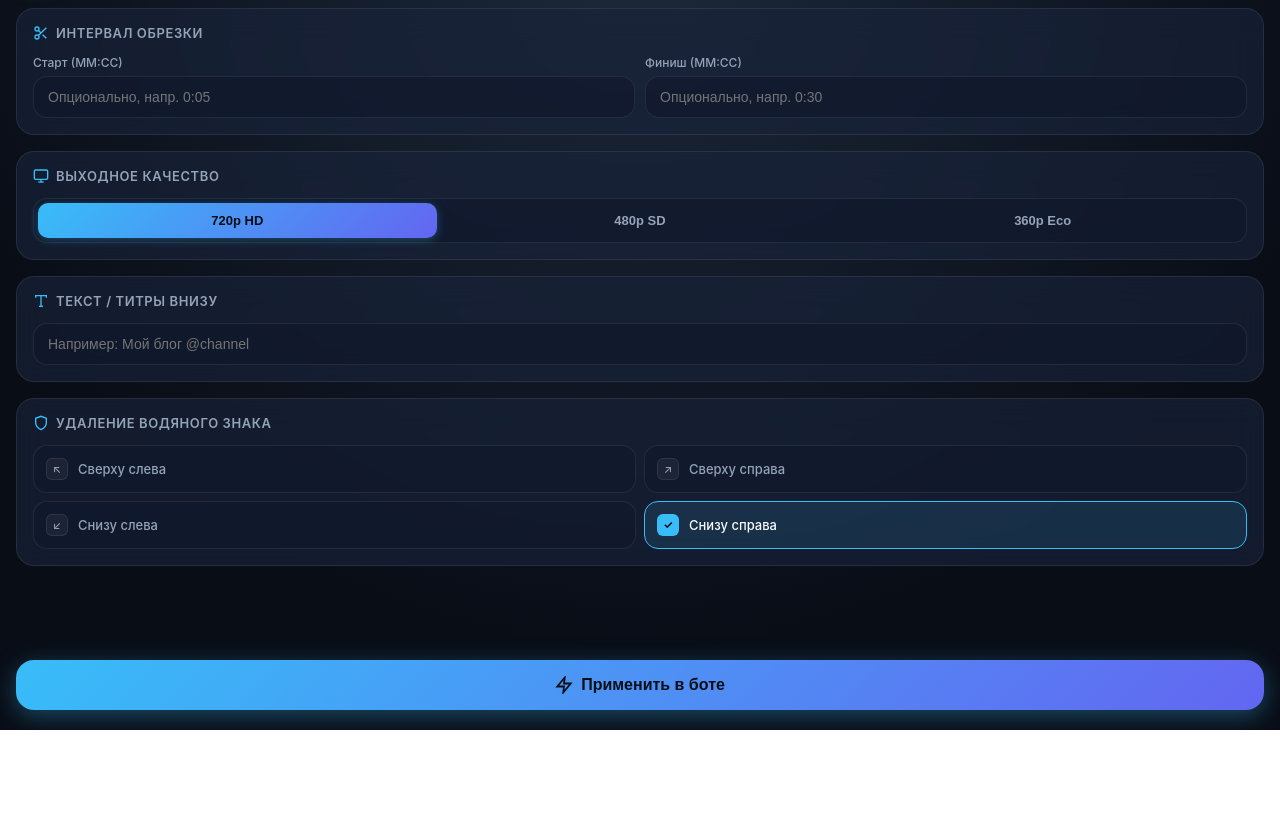
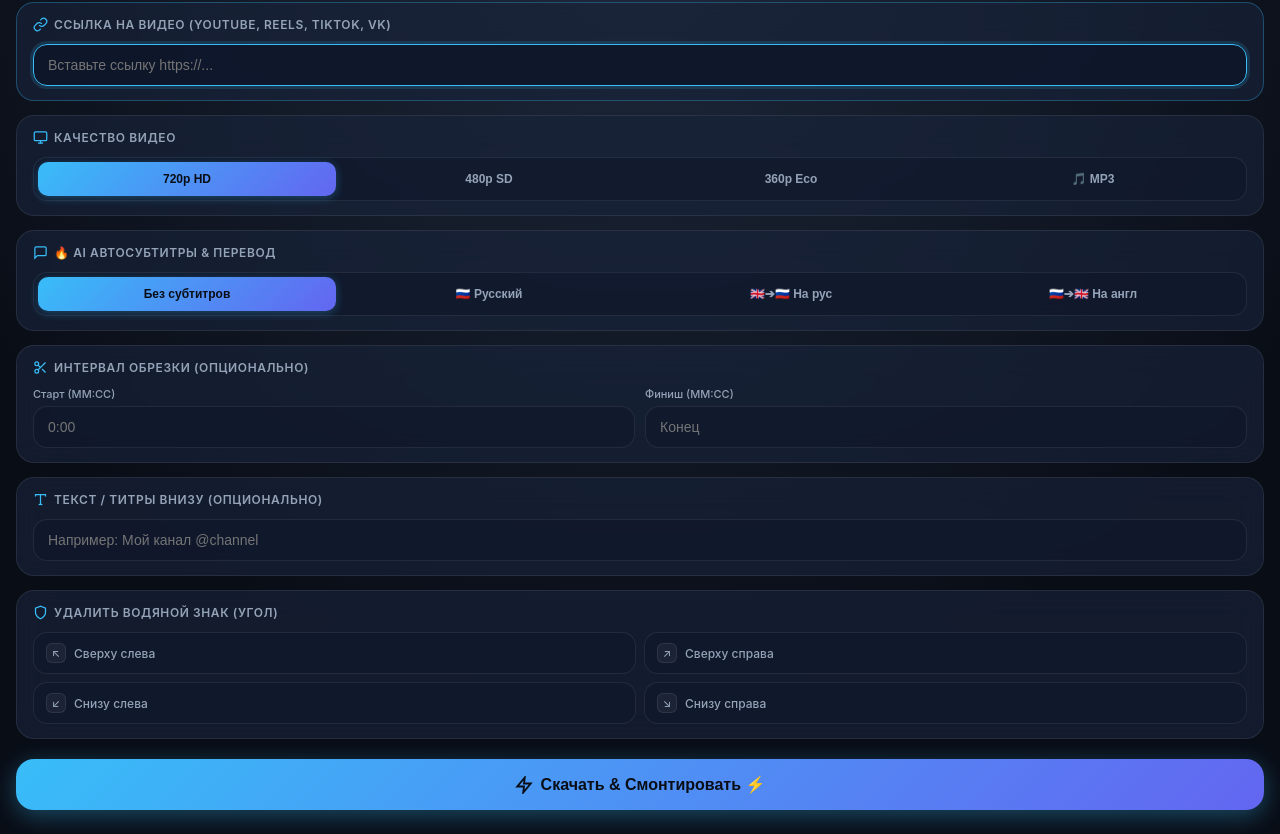
Before and after one commit to elmankur01/video-studio, a plain HTML site: page index.html in a window 1280 px wide. Shown: the part 70-904 px from the top of the page. Before the commit the page ends 800 px from the top, so only its background shows below. Drawn offline with Linux system fonts and the light colour scheme.

Commit message:
Add direct URL input and all-in-one pipeline in Mini App

```diff
--- a/index.html
+++ b/index.html
@@ -20,10 +20,6 @@
             --accent-gradient: linear-gradient(135deg, #38bdf8 0%, #6366f1 100%);
             --accent-glow: 0 0 20px rgba(56, 189, 248, 0.25);
 
-            --success: #34d399;
-            --danger: #f87171;
-
-            --radius-sm: 10px;
             --radius-md: 14px;
             --radius-lg: 18px;
             --radius-pill: 9999px;
@@ -44,21 +40,20 @@
             background: radial-gradient(circle at 50% 0%, #1e293b 0%, var(--bg-color) 70%);
             color: var(--text-main);
             padding: 16px;
-            padding-bottom: calc(20px + env(safe-area-inset-bottom, 20px));
+            padding-bottom: calc(24px + env(safe-area-inset-bottom, 20px));
             min-height: 100vh;
             display: flex;
             flex-direction: column;
-            gap: 16px;
+            gap: 14px;
             overflow-x: hidden;
             -webkit-font-smoothing: antialiased;
         }
 
-        /* Header */
         .header {
             display: flex;
             align-items: center;
             justify-content: space-between;
-            padding: 4px 2px;
+            padding: 2px 2px;
         }
 
         .brand {
@@ -99,70 +94,43 @@
             font-size: 11px;
             font-weight: 600;
             text-transform: uppercase;
-            letter-spacing: 0.5px;
         }
 
-        /* Card Section */
         .card {
             background: var(--card-bg);
             backdrop-filter: blur(16px);
             -webkit-backdrop-filter: blur(16px);
             border: 1px solid var(--card-border);
             border-radius: var(--radius-lg);
-            padding: 16px;
+            padding: 14px 16px;
             display: flex;
             flex-direction: column;
-            gap: 14px;
-            transition: border-color 0.2s ease, transform 0.15s ease;
+            gap: 12px;
+            transition: border-color 0.2s ease;
         }
 
         .card:focus-within {
             border-color: var(--card-border-active);
         }
 
-        .card-header {
-            display: flex;
-            align-items: center;
-            justify-content: space-between;
-        }
-
         .card-title {
-            font-size: 13px;
+            font-size: 12px;
             font-weight: 600;
             color: var(--text-muted);
             text-transform: uppercase;
             letter-spacing: 0.6px;
             display: flex;
             align-items: center;
-            gap: 7px;
+            gap: 6px;
         }
 
         .card-title svg {
-            width: 16px;
-            height: 16px;
+            width: 15px;
+            height: 15px;
             stroke: var(--accent-cyan);
         }
 
-        /* Inputs */
-        .inputs-row {
-            display: grid;
-            grid-template-columns: 1fr 1fr;
-            gap: 10px;
-        }
-
-        .input-box {
-            display: flex;
-            flex-direction: column;
-            gap: 6px;
-        }
-
-        .input-box label {
-            font-size: 12px;
-            font-weight: 500;
-            color: var(--text-muted);
-        }
-
-        input[type="text"] {
+        input[type="text"], input[type="url"] {
             width: 100%;
             background: rgba(15, 23, 42, 0.6);
             border: 1px solid var(--card-border);
@@ -176,13 +144,30 @@
             user-select: text;
         }
 
-        input[type="text"]:focus {
+        input[type="text"]:focus, input[type="url"]:focus {
             border-color: var(--accent-cyan);
             background: rgba(15, 23, 42, 0.85);
             box-shadow: 0 0 0 3px rgba(56, 189, 248, 0.15);
         }
 
-        /* Quality Segmented Control */
+        .inputs-row {
+            display: grid;
+            grid-template-columns: 1fr 1fr;
+            gap: 10px;
+        }
+
+        .input-box {
+            display: flex;
+            flex-direction: column;
+            gap: 5px;
+        }
+
+        .input-box label {
+            font-size: 11px;
+            font-weight: 500;
+            color: var(--text-muted);
+        }
+
         .segmented-control {
             display: flex;
             background: rgba(15, 23, 42, 0.6);
@@ -194,15 +179,15 @@
 
         .segment-btn {
             flex: 1;
-            padding: 10px 8px;
+            padding: 10px 6px;
             border-radius: 10px;
             border: none;
             background: transparent;
             color: var(--text-muted);
-            font-size: 13px;
+            font-size: 12px;
             font-weight: 600;
             cursor: pointer;
-            transition: all 0.2s cubic-bezier(0.4, 0, 0.2, 1);
+            transition: all 0.2s;
             text-align: center;
         }
 
@@ -213,7 +198,6 @@
             box-shadow: 0 2px 10px rgba(56, 189, 248, 0.3);
         }
 
-        /* Corners Grid for Delogo */
         .corner-grid {
             display: grid;
             grid-template-columns: 1fr 1fr;
@@ -224,12 +208,12 @@
             background: rgba(15, 23, 42, 0.5);
             border: 1px solid var(--card-border);
             border-radius: var(--radius-md);
-            padding: 12px;
+            padding: 10px 12px;
             display: flex;
             align-items: center;
-            gap: 10px;
+            gap: 8px;
             color: var(--text-muted);
-            font-size: 13px;
+            font-size: 12px;
             font-weight: 500;
             cursor: pointer;
             transition: all 0.2s;
@@ -242,8 +226,8 @@
         }
 
         .corner-indicator {
-            width: 22px;
-            height: 22px;
+            width: 20px;
+            height: 20px;
             border-radius: 6px;
             background: rgba(255, 255, 255, 0.05);
             border: 1px solid var(--card-border);
@@ -251,7 +235,6 @@
             align-items: center;
             justify-content: center;
             font-size: 11px;
-            transition: all 0.2s;
         }
 
         .corner-btn.active .corner-indicator {
@@ -259,12 +242,6 @@
             color: #090d16;
             border-color: transparent;
             font-weight: bold;
-        }
-
-        /* Submit Button */
-        .action-container {
-            margin-top: auto;
-            padding-top: 8px;
         }
 
         .btn-apply {
@@ -282,89 +259,98 @@
             gap: 8px;
             cursor: pointer;
             box-shadow: 0 6px 24px rgba(56, 189, 248, 0.35);
-            transition: transform 0.15s cubic-bezier(0.4, 0, 0.2, 1), box-shadow 0.15s;
+            transition: transform 0.15s, box-shadow 0.15s;
+            margin-top: 6px;
         }
 
         .btn-apply:active {
             transform: scale(0.975);
             box-shadow: 0 2px 10px rgba(56, 189, 248, 0.2);
         }
-
-        .btn-apply svg {
-            width: 18px;
-            height: 18px;
-            stroke: #090d16;
-            stroke-width: 2.4;
-        }
     </style>
 </head>
 <body>
 
-    <!-- Header -->
     <div class="header">
         <div class="brand">
             <div class="brand-icon">🎬</div>
             <div class="brand-text">
                 <h1>Video Studio Pro</h1>
-                <p>Панель быстрого монтажа</p>
+                <p>Скачивание & AI Монтаж в один клик</p>
             </div>
         </div>
-        <div class="chip">Telegram Native</div>
+        <div class="chip">All-in-One</div>
     </div>
 
-    <!-- 1. Обрезка -->
-    <div class="card">
-        <div class="card-header">
+    <!-- 1. Ссылка на видео -->
+    <div class="card" style="border-color: rgba(56, 189, 248, 0.3);">
         <div class="card-title">
-                <svg viewBox="0 0 24 24" fill="none" stroke="currentColor" stroke-width="2"><circle cx="6" cy="6" r="3"/><circle cx="6" cy="18" r="3"/><line x1="20" y1="4" x2="8.12" y2="15.88"/><line x1="14.47" y1="14.48" x2="20" y2="20"/><line x1="8.12" y1="8.12" x2="12" y2="12"/></svg>
-                Интервал обрезки
+            <svg viewBox="0 0 24 24" fill="none" stroke="currentColor" stroke-width="2"><path d="M10 13a5 5 0 0 0 7.54.54l3-3a5 5 0 0 0-7.07-7.07l-1.72 1.71"/><path d="M14 11a5 5 0 0 0-7.54-.54l-3 3a5 5 0 0 0 7.07 7.07l1.71-1.71"/></svg>
+            Ссылка на видео (YouTube, Reels, TikTok, VK)
         </div>
-        </div>
-        <div class="inputs-row">
-            <div class="input-box">
-                <label>Старт (ММ:СС)</label>
-                <input type="text" id="trimStart" placeholder="Опционально, напр. 0:05" inputmode="decimal">
-            </div>
-            <div class="input-box">
-                <label>Финиш (ММ:СС)</label>
-                <input type="text" id="trimEnd" placeholder="Опционально, напр. 0:30" inputmode="decimal">
-            </div>
-        </div>
+        <input type="url" id="videoUrl" placeholder="Вставьте ссылку https://..." autofocus>
     </div>
 
-    <!-- 2. Разрешение -->
+    <!-- 2. Выбор качества -->
     <div class="card">
-        <div class="card-header">
         <div class="card-title">
             <svg viewBox="0 0 24 24" fill="none" stroke="currentColor" stroke-width="2"><rect x="2" y="3" width="20" height="14" rx="2" ry="2"/><line x1="8" y1="21" x2="16" y2="21"/><line x1="12" y1="17" x2="12" y2="21"/></svg>
-                Выходное качество
-            </div>
+            Качество видео
         </div>
         <div class="segmented-control">
             <button class="segment-btn active" onclick="setQuality(this, '720')">720p HD</button>
             <button class="segment-btn" onclick="setQuality(this, '480')">480p SD</button>
             <button class="segment-btn" onclick="setQuality(this, '360')">360p Eco</button>
+            <button class="segment-btn" onclick="setQuality(this, 'mp3')">🎵 MP3</button>
         </div>
     </div>
 
-    <!-- 3. Наложение текста -->
+    <!-- 3. Вирусные автосубтитры с переводом -->
     <div class="card">
-        <div class="card-header">
+        <div class="card-title">
+            <svg viewBox="0 0 24 24" fill="none" stroke="currentColor" stroke-width="2"><path d="M21 15a2 2 0 0 1-2 2H7l-4 4V5a2 2 0 0 1 2-2h14a2 2 0 0 1 2 2z"/></svg>
+            🔥 AI Автосубтитры & Перевод
+        </div>
+        <div class="segmented-control">
+            <button class="segment-btn active" onclick="setSubtitles(this, 'none')">Без субтитров</button>
+            <button class="segment-btn" onclick="setSubtitles(this, 'ru')">🇷🇺 Русский</button>
+            <button class="segment-btn" onclick="setSubtitles(this, 'trans_ru')">🇬🇧➔🇷🇺 На рус</button>
+            <button class="segment-btn" onclick="setSubtitles(this, 'trans_en')">🇷🇺➔🇬🇧 На англ</button>
+        </div>
+    </div>
+
+    <!-- 4. Обрезка -->
+    <div class="card">
+        <div class="card-title">
+            <svg viewBox="0 0 24 24" fill="none" stroke="currentColor" stroke-width="2"><circle cx="6" cy="6" r="3"/><circle cx="6" cy="18" r="3"/><line x1="20" y1="4" x2="8.12" y2="15.88"/><line x1="14.47" y1="14.48" x2="20" y2="20"/><line x1="8.12" y1="8.12" x2="12" y2="12"/></svg>
+            Интервал обрезки (опционально)
+        </div>
+        <div class="inputs-row">
+            <div class="input-box">
+                <label>Старт (ММ:СС)</label>
+                <input type="text" id="trimStart" placeholder="0:00" inputmode="decimal">
+            </div>
+            <div class="input-box">
+                <label>Финиш (ММ:СС)</label>
+                <input type="text" id="trimEnd" placeholder="Конец" inputmode="decimal">
+            </div>
+        </div>
+    </div>
+
+    <!-- 5. Текст на видео -->
+    <div class="card">
         <div class="card-title">
             <svg viewBox="0 0 24 24" fill="none" stroke="currentColor" stroke-width="2"><polyline points="4 7 4 4 20 4 20 7"/><line x1="9" y1="20" x2="15" y2="20"/><line x1="12" y1="4" x2="12" y2="20"/></svg>
-                Текст / Титры внизу
+            Текст / Титры внизу (опционально)
         </div>
-        </div>
-        <input type="text" id="captionText" placeholder="Например: Мой блог @channel">
+        <input type="text" id="captionText" placeholder="Например: Мой канал @channel">
     </div>
 
-    <!-- 4. Удаление водяного знака -->
+    <!-- 6. Удаление знака -->
     <div class="card">
-        <div class="card-header">
         <div class="card-title">
             <svg viewBox="0 0 24 24" fill="none" stroke="currentColor" stroke-width="2"><path d="M12 22s8-4 8-10V5l-8-3-8 3v7c0 6 8 10 8 10z"/></svg>
-                Удаление водяного знака
-            </div>
+            Удалить водяной знак (угол)
         </div>
         <div class="corner-grid">
             <div class="corner-btn" onclick="toggleCorner(this, 'tl')">
@@ -379,20 +365,18 @@
                 <div class="corner-indicator">↙</div>
                 <span>Снизу слева</span>
             </div>
-            <div class="corner-btn active" onclick="toggleCorner(this, 'br')">
-                <div class="corner-indicator">✓</div>
+            <div class="corner-btn" onclick="toggleCorner(this, 'br')">
+                <div class="corner-indicator">↘</div>
                 <span>Снизу справа</span>
             </div>
         </div>
     </div>
 
-    <!-- Action -->
-    <div class="action-container">
+    <!-- Кнопка запуска -->
     <button class="btn-apply" onclick="applyChanges()">
-            <svg viewBox="0 0 24 24" fill="none" stroke="currentColor"><polygon points="13 2 3 14 12 14 11 22 21 10 12 10 13 2"/></svg>
-            Применить в боте
+        <svg viewBox="0 0 24 24" fill="none" stroke="currentColor" stroke-width="2.5" style="width: 18px; height: 18px;"><polygon points="13 2 3 14 12 14 11 22 21 10 12 10 13 2"/></svg>
+        Скачать & Смонтировать ⚡
     </button>
-    </div>
 
     <script>
         const tg = window.Telegram?.WebApp;
@@ -402,12 +386,20 @@
         }
 
         let currentQuality = "720";
-        let currentDelogo = "br";
+        let currentSubtitles = "none";
+        let currentDelogo = null;
 
         function setQuality(btn, q) {
-            document.querySelectorAll('.segment-btn').forEach(b => b.classList.remove('active'));
+            btn.parentElement.querySelectorAll('.segment-btn').forEach(b => b.classList.remove('active'));
             btn.classList.add('active');
             currentQuality = q;
+            if (tg?.HapticFeedback) tg.HapticFeedback.selectionChanged();
+        }
+
+        function setSubtitles(btn, s) {
+            btn.parentElement.querySelectorAll('.segment-btn').forEach(b => b.classList.remove('active'));
+            btn.classList.add('active');
+            currentSubtitles = s;
             if (tg?.HapticFeedback) tg.HapticFeedback.selectionChanged();
         }
 
@@ -415,7 +407,7 @@
             const isAlreadyActive = btn.classList.contains('active');
             document.querySelectorAll('.corner-btn').forEach(b => {
                 b.classList.remove('active');
-                b.querySelector('.corner-indicator').textContent = b.querySelector('.corner-indicator').getAttribute('data-default') || b.querySelector('.corner-indicator').textContent.replace('✓', getArrow(b));
+                b.querySelector('.corner-indicator').textContent = b.querySelector('.corner-indicator').getAttribute('data-def') || b.querySelector('.corner-indicator').textContent.replace('✓', getArrow(b));
             });
 
             if (!isAlreadyActive) {
@@ -437,10 +429,11 @@
         }
 
         function applyChanges() {
+            const urlVal = document.getElementById('videoUrl').value.trim();
             const startVal = document.getElementById('trimStart').value.trim();
             const endVal = document.getElementById('trimEnd').value.trim();
+
             let trimRange = null;
-
             if (startVal || endVal) {
                 trimRange = (startVal || "0:00") + '-' + (endVal || "");
             }
@@ -448,8 +441,10 @@
             if (tg?.HapticFeedback) tg.HapticFeedback.notificationOccurred('success');
 
             const payload = {
+                url: urlVal || null,
                 trim: trimRange,
                 quality: currentQuality,
+                subtitles: currentSubtitles,
                 caption: document.getElementById('captionText').value.trim(),
                 delogo: currentDelogo
             };
@@ -458,7 +453,7 @@
                 tg.sendData(JSON.stringify(payload));
                 tg.close();
             } else {
-                alert("Данные для отправки:\n" + JSON.stringify(payload, null, 2));
+                alert("Данные задачи:\n" + JSON.stringify(payload, null, 2));
             }
         }
     </script>
```
Lines whose indentation alone changed are shown as unchanged.
